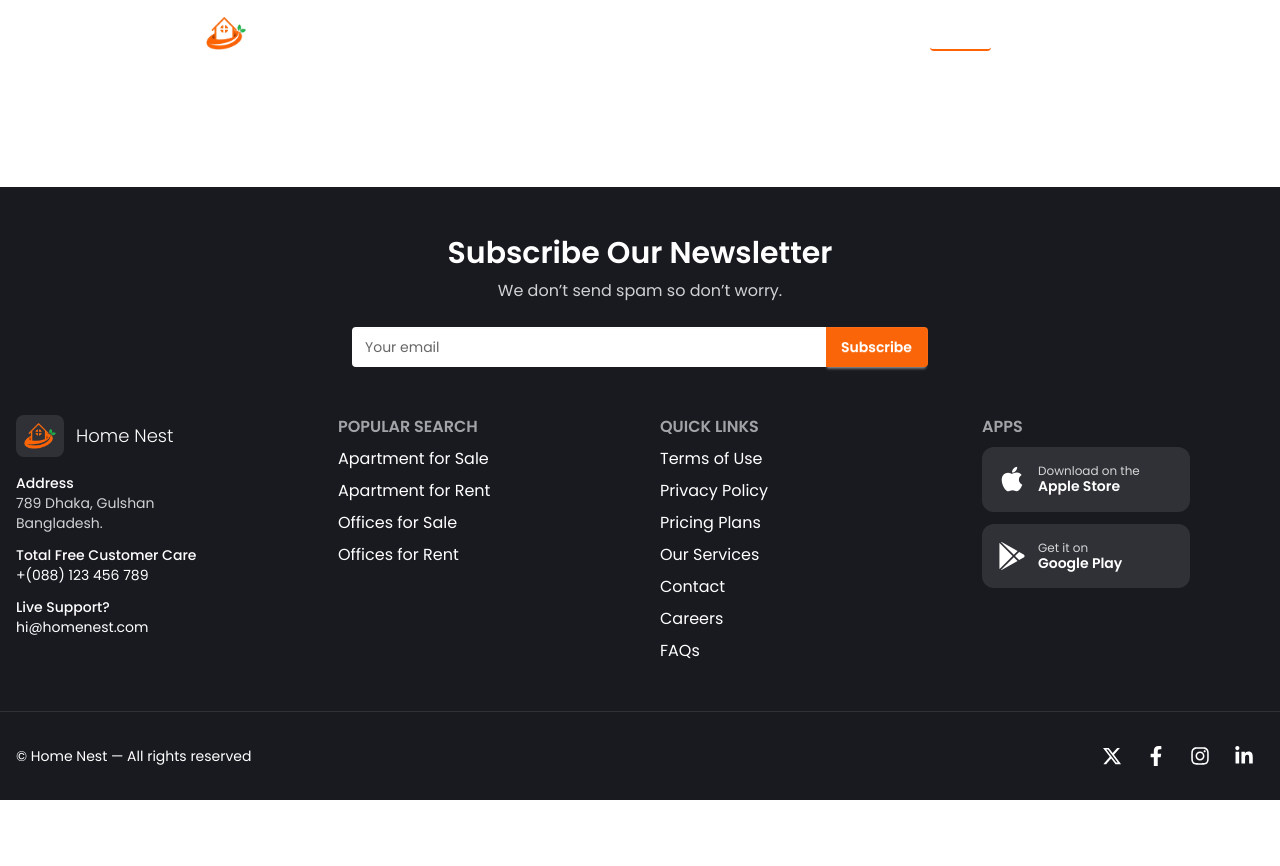
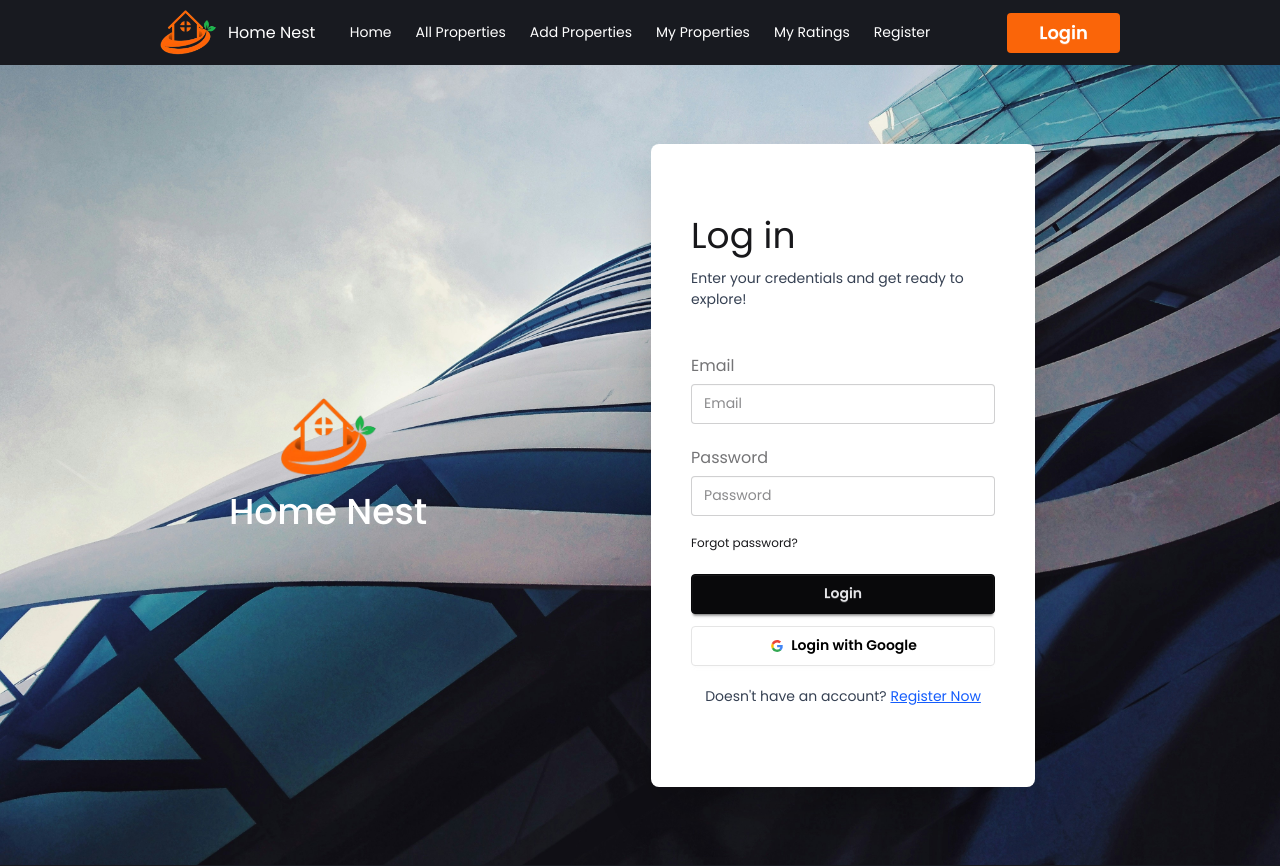
Before and after one commit to iamarifhossain1/home-nest-client, a React (Vite) app: page /login in a window 1280 px wide. Shown: the top 866 px of the page. Before the commit the page ends 800 px from the top, so only its background shows below. Built offline with nearby package versions, Linux system fonts and the light colour scheme.

Commit message:
login-page

```diff
--- a/src/components/Home/Home.jsx
+++ b/src/components/Home/Home.jsx
@@ -78,32 +78,32 @@ const Home = () => {
             {/* Help */}
             <section>
                 <div className="mb-20">
-                    <h1 className="text-4xl text-center font-semiboldd">See how <span className="text-[#FA6509]">Home Nest</span> can help</h1>
-                    <div className="flex flex-col lg:flex-row items-center justify-center mt-20 gap-28">
+                    <h1 className="text-2xl lg:text-4xl text-center font-semiboldd">See how <span className="text-[#FA6509]">Home Nest</span> can help</h1>
+                    <div className="flex flex-col lg:flex-row items-center justify-center mt-5 lg:mt-20 gap-5 lg:gap-28">
                         <div className="space-y-3">
                             <img src={buy} alt="" className="w-16 mx-auto" />
                             <h3 className="font-semibold text-lg text-center">Buy a property</h3>
                             <p className="text-gray-700 text-center">Explore trusted homes and choose the <br /> one that fits your lifestyle.</p>
                             <div className="text-center mt-5">
-                                <Link to='/allProperties'><button className="btn outline border-none bg-transparent">Find a home <GoArrowUpRight size={20}></GoArrowUpRight></button></Link>
+                                <Link to='/allProperties'><button className="btn border rounded-xl py-6 px-6 border-amber-500  bg-transparent">Find a home <GoArrowUpRight size={20}></GoArrowUpRight></button></Link>
                             </div>
                         </div>
 
-                        <div className="space-y-3">
-                            <img src={buy} alt="" className="w-16 mx-auto" />
+                        <div className="bg-white shadow-xl shadow-gray-300 rounded-xl space-y-3 p-10">
+                            <img src={sell} alt="" className="w-16 mx-auto" />
                             <h3 className="font-semibold text-lg text-center">Sell a property</h3>
                             <p className="text-gray-700 text-center">List your property with confidence and <br /> connect with genuine buyers easily.</p>
                             <div className="text-center mt-5">
-                                <Link to='/addProperties'><button className="btn border-none bg-black text-white py-2">Find a home <GoArrowUpRight size={20}></GoArrowUpRight></button></Link>
+                                <Link to='/addProperties'><button className="btn rounded-xl py-6 px-6 bg-[#FA6509] text-white">Place an ad <GoArrowUpRight size={20}></GoArrowUpRight></button></Link>
                             </div>
                         </div>
 
-                        <div className="space-y-3">
-                            <img src={buy} alt="" className="w-16 mx-auto" />
-                            <h3 className="font-semibold text-lg text-center">Buy a property</h3>
+                        <div className="space-y-3 ">
+                            <img src={rent} alt="" className="w-16 mx-auto" />
+                            <h3 className="font-semibold text-lg text-center">Rent a property</h3>
                             <p className="text-gray-700 text-center">Explore trusted homes and choose the <br /> one that fits your lifestyle.</p>
                             <div className="text-center mt-5">
-                                <Link to='/allProperties'><button className="btn outline border-none bg-transparent">Find a home <GoArrowUpRight size={20}></GoArrowUpRight></button></Link>
+                                <Link to='/allProperties'><button className="btn border rounded-xl py-6 px-6 border-amber-500 bg-transparent">Find a home <GoArrowUpRight size={20}></GoArrowUpRight></button></Link>
                             </div>
                         </div>
                     </div>
--- a/src/components/Login/Login.jsx
+++ b/src/components/Login/Login.jsx
@@ -1,10 +1,46 @@
 import React from 'react';
-
+import bg from '../../assets/login-bg.jpg'
+import logo from '../../assets/icon.png'
+import { Link } from 'react-router';
 const Login = () => {
     return (
         <div>
-
-        </div>
+            <div className="hero min-h-screen w-full bg-cover bg-center" style={{ backgroundImage: `url(${bg})` }}>
+                <div className='flex items-center justify-center gap-52'>
+                    <div className=''>
+                        <img src={logo} alt="" className='w-24 mx-auto' />
+                        <h1 className='text-white text-4xl mt-4 font-medium'>Home Nest</h1>
+                    </div>
+                    <div>
+                        <div className="hero-content flex-col lg:flex-row-reverse" >
+                            <div className="card bg-base-100 w-full max-w-sm shrink-0 shadow-2xl">
+                                <div className="card-body p-10">
+                                    <div className='py-8 space-y-3'>
+                                        <h1 className='text-2xl lg:text-4xl'>Log in</h1>
+                                        <p className='text-gray-700'>Enter your credentials and get ready to explore!</p>
+                                    </div>
+                                    <form className=''>
+                                        <fieldset className="fieldset">
+                                            <label className="label text-base">Email</label>
+                                            <input type="email" className="input" placeholder="Email" name="email" />
+                                            <label className="label mt-4 text-base">Password</label>
+                                            <input type="password" className="input mb-3" placeholder="Password" name="password" />
+                                            <div><a className="link link-hover">Forgot password?</a></div>
+                                            <button className="btn btn-neutral mt-4">Login</button>
+                                        </fieldset>
+                                    </form>
+                                    <button className="btn bg-white text-black border-[#e5e5e5]">
+                                        <svg aria-label="Google logo" width="16" height="16" xmlns="http://www.w3.org/2000/svg" viewBox="0 0 512 512"><g><path d="m0 0H512V512H0" fill="#fff"></path><path fill="#34a853" d="M153 292c30 82 118 95 171 60h62v48A192 192 0 0190 341"></path><path fill="#4285f4" d="m386 400a140 175 0 0053-179H260v74h102q-7 37-38 57"></path><path fill="#fbbc02" d="m90 341a208 200 0 010-171l63 49q-12 37 0 73"></path><path fill="#ea4335" d="m153 219c22-69 116-109 179-50l55-54c-78-75-230-72-297 55"></path></g></svg>
+                                        Login with Google
+                                    </button>
+                                    <Link to='/register' className='text-gray-700 mt-3 pb-10 text-center'>Doesn't have an account? <span className='text-blue-600 underline'>Register Now</span></Link>
+                                </div>
+                            </div>
+                        </div >
+                    </div>
+                </div>
+            </div >
+        </div >
     );
 };
 
--- a/src/components/Navbar/Navbar.jsx
+++ b/src/components/Navbar/Navbar.jsx
@@ -1,62 +1,50 @@
-import React from "react";
-import logo from "../../assets/icon.png";
-import { Link, NavLink } from "react-router-dom";
+import React from 'react';
+import { Link, NavLink } from 'react-router';
+import logo from '../../assets/icon.png'
 
 const Navbar = () => {
-    const links = (
-        <>
+
+    const navLinks = <>
         <nav className="flex flex-col lg:flex-row">
             <li><NavLink to="/">Home</NavLink></li>
             <li><NavLink to="/allProperties">All Properties</NavLink></li>
             <li><NavLink to="/addProperties">Add Properties</NavLink></li>
             <li><NavLink to="/myProperties">My Properties</NavLink></li>
             <li><NavLink to="/myRatings">My Ratings</NavLink></li>
-                <li><NavLink to="/login">Login</NavLink></li>
             <li><NavLink to="/register">Register</NavLink></li>
         </nav>
+
     </>
-    );
 
     return (
-        <header className="absolute top-0 left-0 w-full z-20 bg-transparent text-white">
-            <div className="navbar max-w-[900px] mx-auto px-4 bg-transparent">
-
-
-                <div className="navbar-start lg:hidden">
-                    <div className="dropdown dropdown-start">
-                        <label tabIndex={0} className="btn btn-ghost text-white">
-                            <svg xmlns="http://www.w3.org/2000/svg" className="h-6 w-6"
-                                fill="none" viewBox="0 0 24 24" stroke="currentColor">
-                                <path strokeLinecap="round" strokeLinejoin="round" strokeWidth="2"
-                                    d="M4 6h16M4 12h16M4 18h16" />
-                            </svg>
-                        </label>
-
-                        <ul tabIndex={0} className="menu menu-sm dropdown-content mt-3 z-[60] p-2 shadow bg-base-100 rounded-box w-52 text-gray-800">
-                            {links}
-                        </ul>
+        <div className="navbar bg-[#181A20] text-white lg:px-40">
+            <div className="navbar-start">
+                <div className="dropdown">
+                    <div tabIndex={0} role="button" className="btn btn-ghost lg:hidden">
+                        <svg xmlns="http://www.w3.org/2000/svg" className="h-5 w-5" fill="none" viewBox="0 0 24 24" stroke="currentColor"> <path strokeLinecap="round" strokeLinejoin="round" strokeWidth="2" d="M4 6h16M4 12h8m-8 6h16" /> </svg>
                     </div>
-                </div>
-
-
-                <div className="navbar-end lg:hidden">
-                    <img src={logo} alt="" className="w-10" />
-                </div>
-
-
-                <div className="navbar-start hidden lg:flex">
-                    <Link to='/'>< img src={logo} alt="" className="w-10" /></Link>
-                </div>
-
-
-                <div className="navbar-center hidden lg:flex">
-                    <ul className="menu menu-horizontal px-1 gap-5 font-light">
-                        {links}
+                    <ul
+                        tabIndex="-1"
+                        className="menu menu-sm dropdown-content bg-base-100 rounded-box z-1 mt-3 w-52 p-2 shadow">
+                        {navLinks}
                     </ul>
                 </div>
 
+                <div className='flex items-center gap-3'>
+                    <a href='/' className="text-xl"><img src={logo} alt="" className='w-14' /></a>
+                    <h1 className='sm:block hidden'>Home Nest</h1>
                 </div>
-        </header>
+
+            </div>
+            <div className="navbar-center hidden lg:flex">
+                <ul className="menu menu-horizontal px-1">
+                    {navLinks}
+                </ul>
+            </div>
+            <div className="navbar-end">
+                <Link to='/login' className="btn bg-[#FA6509] shadow-none border-none text-white px-8 py-4 text-lg">Login</Link>
+            </div>
+        </div>
     );
 };
 
--- a/src/pages/AllProperties.jsx
+++ b/src/pages/AllProperties.jsx
@@ -2,8 +2,8 @@ import React from 'react';
 
 const AllProperties = () => {
     return (
-        <div>
-            <h1>All Properties</h1>
+        <div className='container mx-auto '>
+            <h1>All Propertise: 20</h1>
         </div>
     );
 };
```
Also changed, not shown: src/assets/login-bg.jpg (added). Lines whose indentation alone changed are shown as unchanged.
